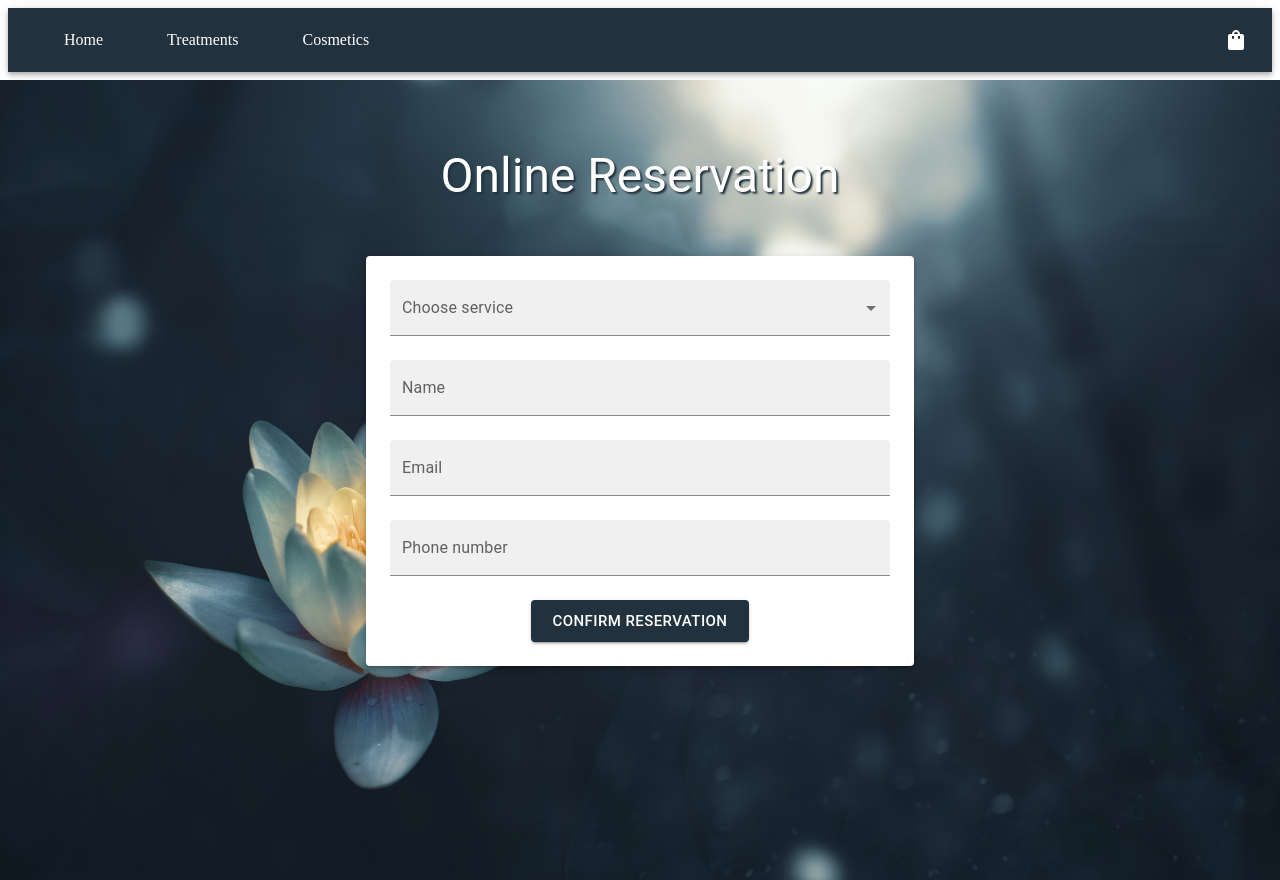
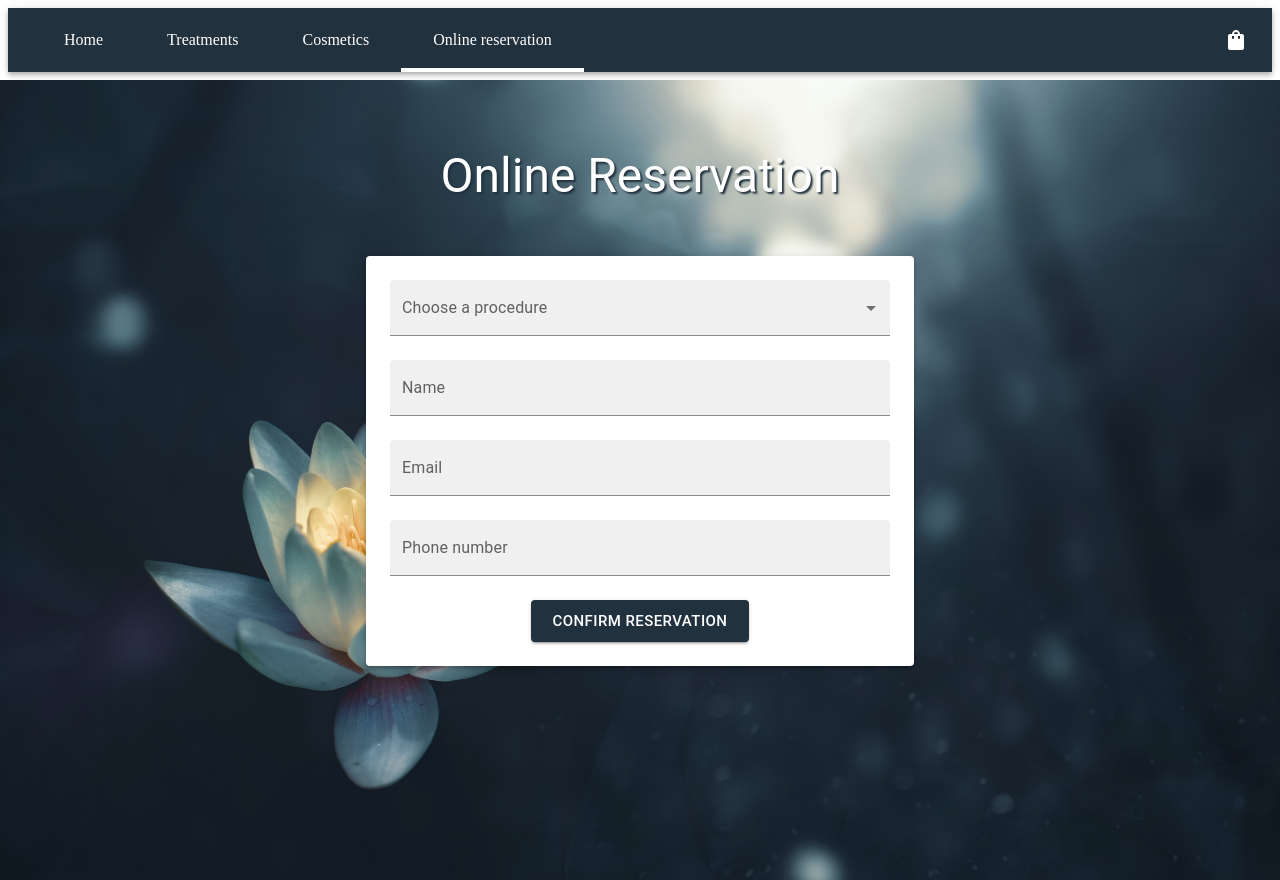
Before and after one commit to ManAgne/Spa-page, a React (Create React App) app in the folder app/: page /reservation in a window 1280 px wide. Built offline with nearby package versions, Linux system fonts and the light colour scheme.

Commit message:
feat: online reservation added to navbar

```diff
--- a/app/src/components/navbar/index.jsx
+++ b/app/src/components/navbar/index.jsx
@@ -12,6 +12,7 @@ const pages = [
   { text: 'Home', to: '/' },
   { text: 'Treatments', to: '/treatments' },
   { text: 'Cosmetics', to: '/cosmetics' },
+  { text: 'Online reservation', to: '/reservation' },
 ];
 
 const NavBar = () => {
--- a/app/src/pages/online-reservation-page/index.jsx
+++ b/app/src/pages/online-reservation-page/index.jsx
@@ -8,22 +8,9 @@ import {
   MenuItem,
 } from '@mui/material';
 
-const services = [
+const procedures = [
   {
-    value: 'USD',
-    label: '$',
-  },
-  {
-    value: 'EUR',
-    label: '€',
-  },
-  {
-    value: 'BTC',
-    label: '฿',
-  },
-  {
-    value: 'JPY',
-    label: '¥',
+    massage: 'thai massage',
   },
 ];
 
@@ -31,7 +18,7 @@ const OrderPage = () => {
   const [name, setName] = React.useState('');
   const [email, setEmail] = React.useState('');
   const [phone, setPhone] = React.useState('');
-  const [service, setService] = React.useState('');
+  const [procedure, setProcedure] = React.useState('');
 
   return (
     <Box sx={{ pt: 7, display: 'flex', flexDirection: 'column' }}>
@@ -60,7 +47,6 @@ const OrderPage = () => {
           width: 500,
           mx: 'auto',
           bgcolor: 'white',
-          opacity: '2',
           zIndex: 1,
         }}
       >
@@ -74,15 +60,15 @@ const OrderPage = () => {
           }}
         >
           <TextField
-            name="service"
+            name="procedure"
             select
-            label="Choose service"
+            label="Choose a procedure"
             variant="filled"
-            onChange={(event) => setService(event.target.value)}
-            value={service}
+            onChange={(event) => setProcedure(event.target.value)}
+            value={procedure}
             fullWidth
           >
-            {services.map(
+            {procedures.map(
               ({ value, label }) => <MenuItem key={value} value={value}>{label}</MenuItem>,
             )}
           </TextField>
```
